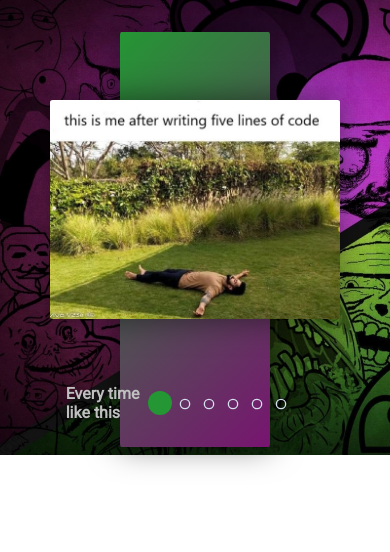
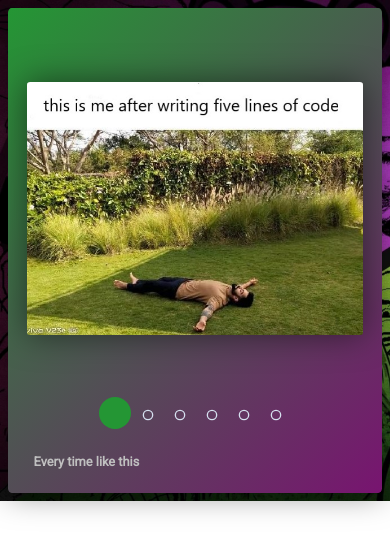
Before and after one commit to eugene-bakulin/cssMemSlider, a plain HTML site: page cssMemSlider/index.html in a window 390 px wide. Drawn offline with Linux system fonts and the light colour scheme.

Commit message:
feat: add mobile version, modify grid (Sun, May 15, 2022 04:32:03 PM)

```diff
--- a/cssMemSlider/style.css
+++ b/cssMemSlider/style.css
@@ -61,7 +61,7 @@ body {
 .meme-block img {
     box-shadow: 0 0 2em rgba(0, 0, 0, .5);
     border-radius: 1%;
-    width: 90%;
+    max-width: 90%;
 }
 .txt {
     align-self: center;
@@ -103,3 +103,22 @@ body {
 	background-color:rgb(36, 150, 52);
     border-radius: 50%;
 }
+@media screen and (max-width: 839.98px) {
+    .slider {
+        width: 100%;
+        margin-top: 0;
+        grid-template-areas:
+            "n n n n n n n n"
+            "a a a a a a a a"
+            "x x x x x x x x"
+            "l c d e f g h z"
+            "m m m m m m m m"
+            "b b b b b b b b"
+            "j j j j j j j j";
+        grid-template-rows: 2em 2fr 1em 2em 1em 2em 1em;
+        grid-template-columns: 1fr 2em 2em 2em 2em 2em 2em 1fr;
+    }
+    .slider p {
+        font-size: 0.8em;
+    }
+}
```
